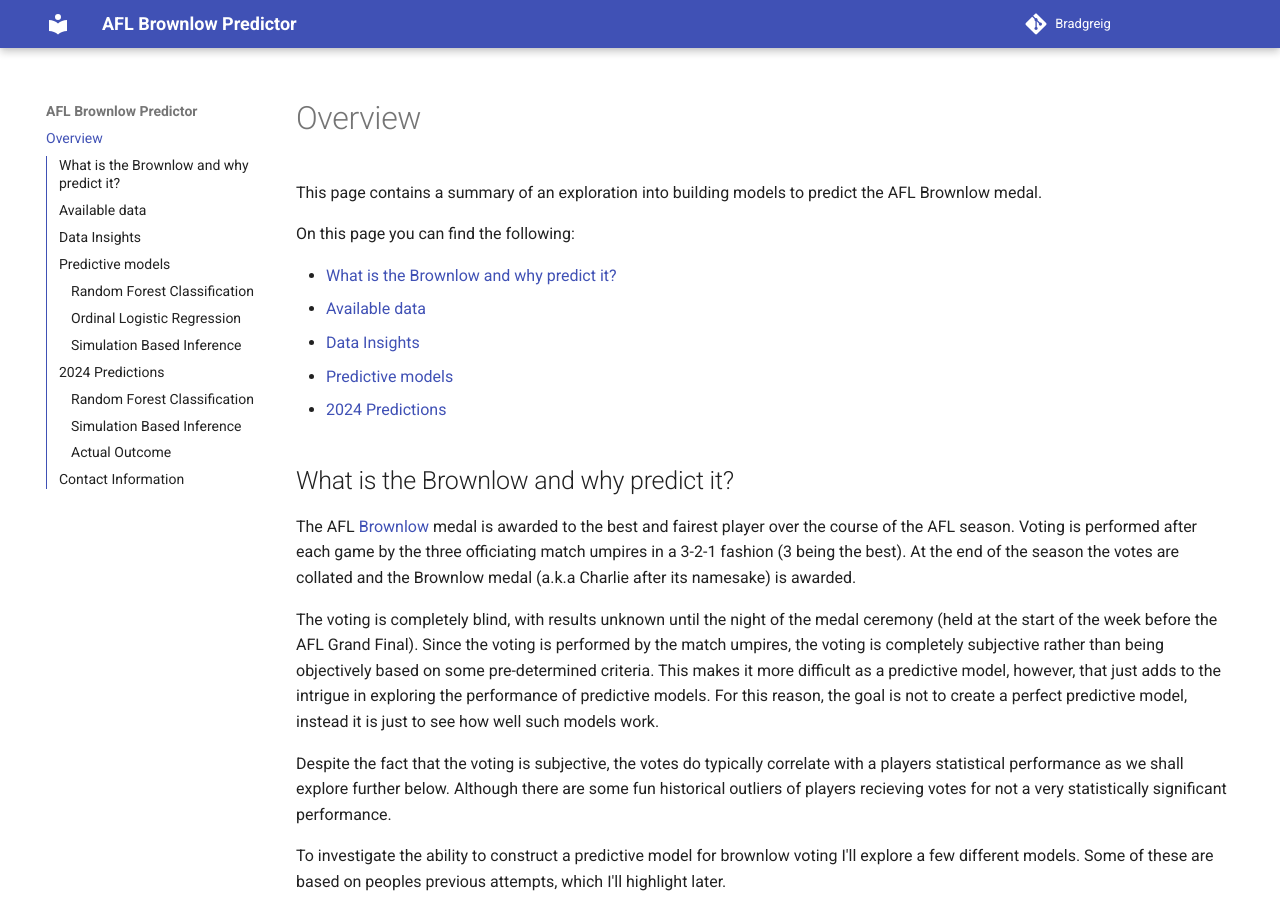
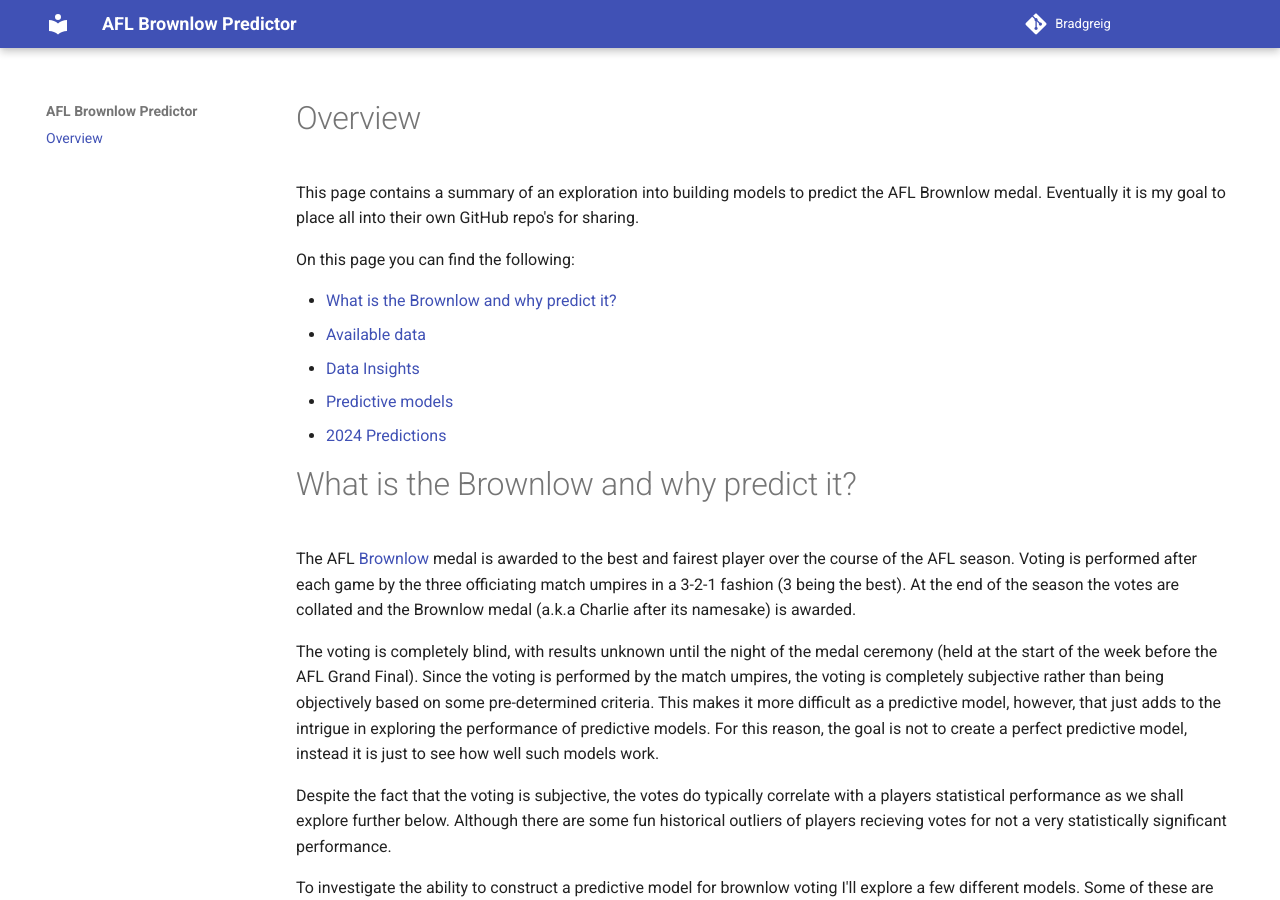
Before and after one commit to BradGreig/brownlow-predictor, an MkDocs documentation site: the page built from docs/index.md, in a window 1280 px wide and 900 px high. Built offline with MkDocs 1.6.1 and Material for MkDocs 9.7.7, drawn with Linux system fonts in a browser that asks for light colours; some of the changed text lies outside the part shown.

Commit message:
Modify section formatting

```diff
--- a/docs/index.md
+++ b/docs/index.md
@@ -1,6 +1,6 @@
 # Overview
 
-This page contains a summary of an exploration into building models to predict the AFL Brownlow medal.
+This page contains a summary of an exploration into building models to predict the AFL Brownlow medal. Eventually it is my goal to place all into their own GitHub repo's for sharing.
 
 On this page you can find the following:
 
@@ -10,7 +10,7 @@ On this page you can find the following:
 - [Predictive models](#predictive-models)
 - [2024 Predictions](#predictions)
 
-## What is the Brownlow and why predict it?
+# What is the Brownlow and why predict it?
 
 The AFL [Brownlow](https://en.wikipedia.org/wiki/Brownlow_Medal) medal is awarded to the best and fairest player over the course of the AFL season. Voting is performed after each game by the three officiating match umpires in a 3-2-1 fashion (3 being the best). At the end of the season the votes are collated and the Brownlow medal (a.k.a Charlie after its namesake) is awarded.
 
@@ -20,7 +20,7 @@ Despite the fact that the voting is subjective, the votes do typically correlate
 
 To investigate the ability to construct a predictive model for brownlow voting I'll explore a few different models. Some of these are based on peoples previous attempts, which I'll highlight later.
 
-## Available data
+# Available data
 
 In the modern era of sports statistics, we have a wealth of statistical data at our disposal deeply analysing each match. Of course, while we have Brownlow voting results dating back to its inception in 1924, the accompanying individual player stats will be severly lacking.
 
@@ -32,7 +32,7 @@ However, I found it only contained AFL fantasy scores dating back to 2010. Which
 
 In total, I have individual player statistical data (including Brownlow and fantasy scores) spanning 2007 - 2023 to explore. This corresponds to a total of 3023 games. The goal is to create a predictive model for the 2024 season, so we have those 198 games as well. Obviously without the Brownlow information.
 
-## Data Insights
+# Data Insights
 
 There is a considerable amount of individual player statistical data available, not all of which correlate with a players chances of getting Brownlow votes. Let's take a look into the data and see what interesting insights we can obtain about what statistics may be useful to predict a players chances of receiving Brownlow votes. This will help us decide what information to focus on for predicting our models.
 
@@ -40,7 +40,7 @@ For the purposes of creating predictive models, raw numbers are not going to be
 
 To begin with, lets look at what statistics lead to 3-2-1 votes in all our historical games.
 
-## Predictive models
+# Predictive models
 
 Briefly searching the web, I stumbled upon a few existing models to predict the AFL Brownlow: (i) Ordinal Logistic Regression combined with Monte Carlo simulations [Monte ChaRlo](https://chewthestat.com/monte-charlo-using-data-to-predict-the-brownlow-medal/) (ii) [automated machine learning](https://github.com/betfair-datascientists/predictive-models/blob/master/brownlow/Betfair%20Data%20Scientists'%20Brownlow%20Model.ipynb) (iii) [simple ranking based approach](https://justindatascience.com/predicting-brownlow-votes/) and (iv) a [random forest approach](https://towardsdatascience.com/brownlow-medal-predictor-36586d535226)
 
@@ -48,7 +48,7 @@ Each slightly differs in their predictive model methodology or the volume of dat
 
 For now, my likely overly ambitious goal is to create several different predictive models based on a variety of different methodologies.
 
-### Random Forest Classification
+## Random Forest Classification
 
 The logical go-to first attempt for a Brownlow predictor. A random forest is simply a collection (ensemble) of decision trees. These decision trees, are a supervised learning algorithm for classification tasks which is exactly what we are dealing with (3-2-1-0 voting given a players statistics). Each of these decision tress is simply trained on our input historical data to construct a series of logical (true/false) decisions to convert our input statistics to an output vote. For example, did a player kick 10 goals in a game? Yes, then that's likely to be 3 votes. For a more run of the mill game, it would need to go through all the players statistics to see if they did anything significant warranting a Brownlow vote.
 
@@ -118,13 +118,13 @@ Finally, we are in a position to evaluate the performance of our model on the 20
 - Some more discussions about possible improvements etc.
 - Can improve by modifying the winner/loser binary split. Maybe include a binned margin instead. This allows an increased likelihood that a player on a losing team can score votes if it was a close match. Should lower the advantage for some players on teams who didn't perform as well as above.
 
-### Ordinal Logistic Regression
+## Ordinal Logistic Regression
 
 Inspired entirely by the Monte ChaRlo approach, this is a mathematical technique for dealing with ordered voting.
 
 Still a work in progress on this one. Stay tuned.
 
-### Simulation Based Inference
+## Simulation Based Inference
 
 Absolutely no idea if this will work, however, this is a machine learning technique I am familiar with from my days as an astrophysicist. This technique will allow us to turn the voting prediction into a Bayesian inference problem. More on this below.
 
@@ -158,11 +158,11 @@ Below is a first attempt at getting SBI to predict the 2023 Brownlow medal. I'm
 
 - Again, this seems reasonable given that our predicted top 10 includes 7 of the final top 10. Although in a slightly different order.
 
-## 2024 Predictions
+# 2024 Predictions
 
 In preparation for the upcoming 2024 Brownlow medal, below I provde the predictions for the various models I have considered.
 
-### Random Forest Classification
+## Random Forest Classification
 
 Firstly, our random forest classifiers for the 2024 Season.
 
@@ -203,7 +203,7 @@ Firstly, our random forest classifiers for the 2024 Season.
 - A couple of interesting names appearing in the top 10. Adam Treloar and Rohan Marshall being those.
 
 
-### Simulation Based Inference
+## Simulation Based Inference
 
 Below you can find our 2024 predictions for the SBI approach. However, huge caution as this approach still needs a lot of work to fine tune and make sense. But, our 2023 predictions seemed reasonable, so I'll add the 2024 predictions too.
 
@@ -224,7 +224,7 @@ Below you can find our 2024 predictions for the SBI approach. However, huge caut
 - These predictions are quite similar to our random forest ones. So once again, this method appears to be producing sensible results.
 - Quite a high count, which is similar to above. Will be interesting to see if this turns out to be the case.
 
-### Actual Outcome
+## Performance Against Actual Result
 
 Below is the actual outcome of the 2024 Brownlow:
 
```
